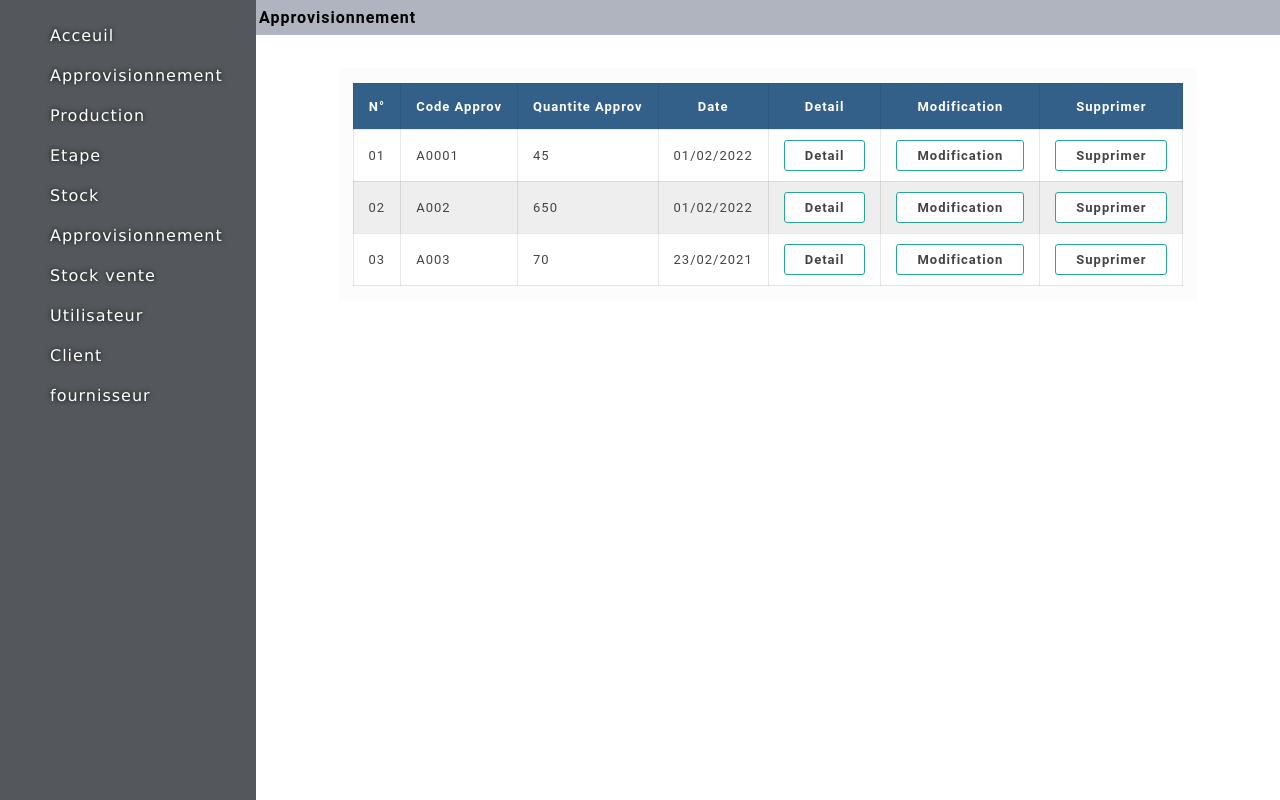
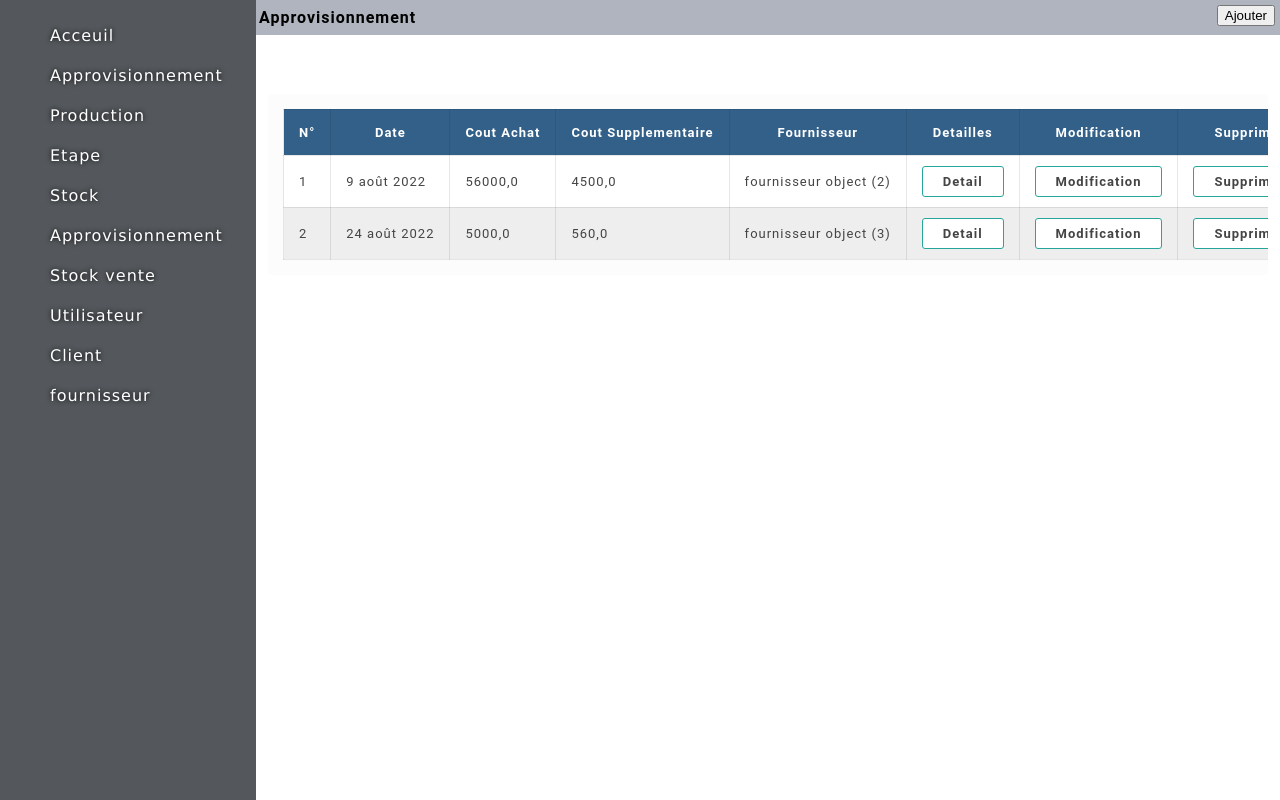
Before and after one commit to pezana/blesscomputer, a Django app: page /Approvisionnement in a window 1280 px wide. Shown: the part 100-900 px from the top of the page. Run offline with Django 4.2, Linux system fonts and the light colour scheme; data comes from the database, SQL or seed files in the repository.

Commit message:
chargement du tableau approvisionnement dynamiquement

```diff
--- a/prod/approv.py
+++ b/prod/approv.py
@@ -3,4 +3,5 @@ from prod.models import *
 
 
 def redirectionapprov(request):
-     return render(request,'approv.html')
+     listeapprov=approvisionnement.objects.all()
+     return render(request,'approv.html',{'liste':listeapprov})
--- a/prod/templates/approv.html
+++ b/prod/templates/approv.html
@@ -1,5 +1,9 @@
-{% extends 'base.html' %} {% block titre %} Approvisionnement {% endblock titre %}
+{% extends 'base.html' %} {% block titre %} Approvisionnement {% endblock titre %} {% block barbtn %}<input type="button" value="Ajouter"> {% endblock barbtn %}
+
+
+
 {%block contenu %}
+<!-- debut du style de mon tableau approvisionnement -->
 <style>
     /* Style pour table fournisseur */
     * {
@@ -86,27 +90,32 @@
         }
 
 </style>
+<!-- fin du style de mon tableau approvisionnement -->
 
 
+<!-- debut du code de mon tableau -->
 <div class="table_responsive">
     <table>
       <thead>
         <tr>
           <th>N°</th>
-          <th>Code Approv</th>
-          <th>Quantite Approv</th>
           <th>Date</th>
-          <th>Detail</th>
+          <th>Cout Achat</th>
+          <th>Cout Supplementaire</th>
+          <th>Fournisseur</th>
+          <th>Detailles</th>
           <th>Modification</th>
           <th>Supprimer</th>
         </tr>
       </thead>
       <tbody>
+        {% for elt in liste %}
             <tr>
-          <td>01</td>
-          <td>A0001</td>
-          <td>45</td>
-          <td>01/02/2022</td>
+                <td>{{ forloop.counter}}</td>
+                <td>{{ elt.dte }}</td>
+                <td>{{ elt.coutachat }}</td>
+                <td>{{ elt.coutsupp }}</td>
+                <td>{{ elt.fournisseur }}</td>
                 <td>
                     <span class="action_btn">
                 <a href="#">Detail</a>
@@ -123,51 +132,9 @@
               </span>
                 </td>
             </tr>
-
-        <tr>
-            <td>02</td>
-            <td>A002</td>
-            <td>650</td>
-            <td>01/02/2022</td>
-            <td>
-              <span class="action_btn">
-                  <a href="#">Detail</a>
-                </span>
-            </td>
-            <td>
-              <span class="action_btn">
-                <a href="#">Modification</a>
-              </span>
-            </td>
-            <td>
-              <span class="action_btn">
-                  <a href="#">Supprimer</a>
-                </span>
-            </td>
-          </tr>
-
-        <tr>
-            <td>03</td>
-            <td>A003</td>
-            <td>70</td>
-            <td>23/02/2021</td>
-            <td>
-              <span class="action_btn">
-                  <a href="#">Detail</a>
-                </span>
-            </td>
-            <td>
-              <span class="action_btn">
-                <a href="#">Modification</a>
-              </span>
-            </td>
-            <td>
-              <span class="action_btn">
-                  <a href="#">Supprimer</a>
-                </span>
-            </td>
-          </tr>
+            {% endfor %}
       </tbody>
     </table>
   </div>
+  <!-- fin du code de mon tableau approvisionnement -->
 {% endblock contenu %}
--- a/prod/templates/production.html
+++ b/prod/templates/production.html
@@ -14,7 +14,7 @@
 
     .table_responsive {
         position: relative;
-        top: -250px;
+        top: -23%;
         max-width: 1000px;
         border: 0px solid #00bcd4;
         background-color: #efefef33;
```
Lines whose indentation alone changed are shown as unchanged.
